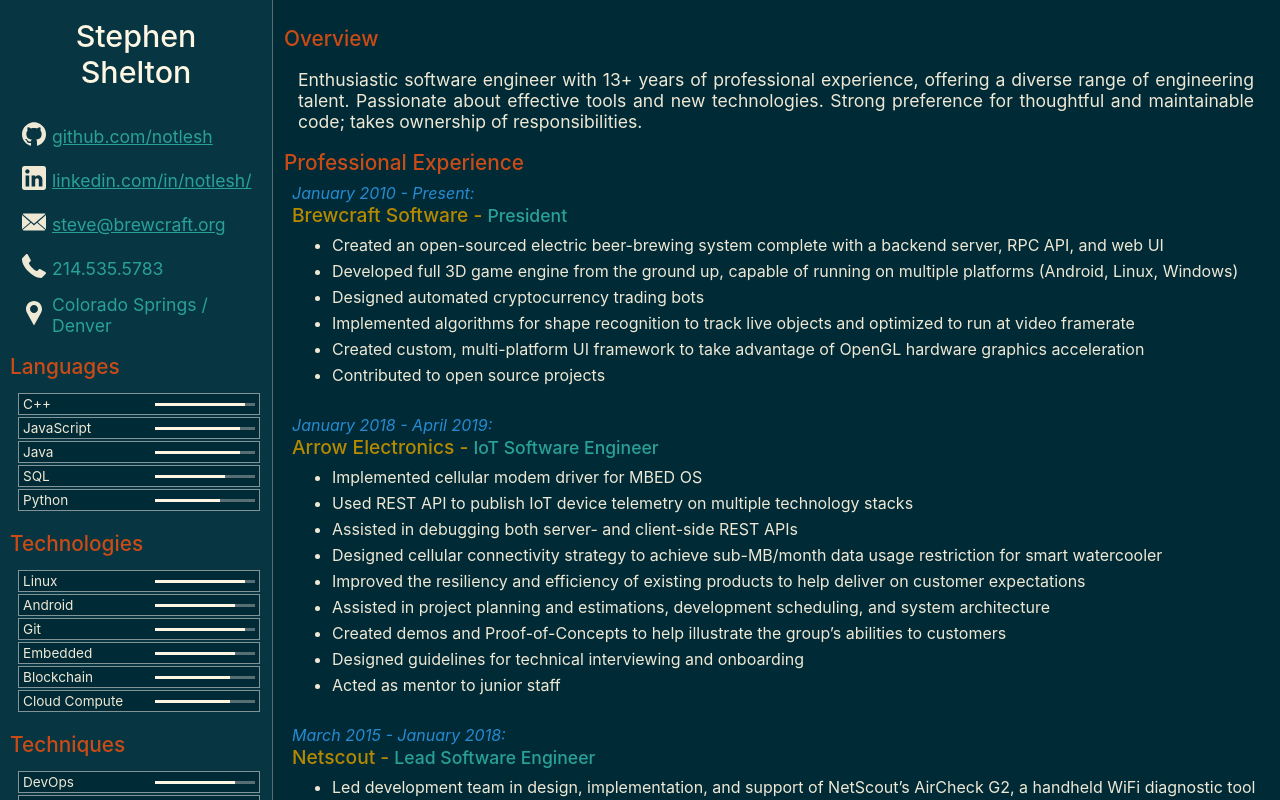
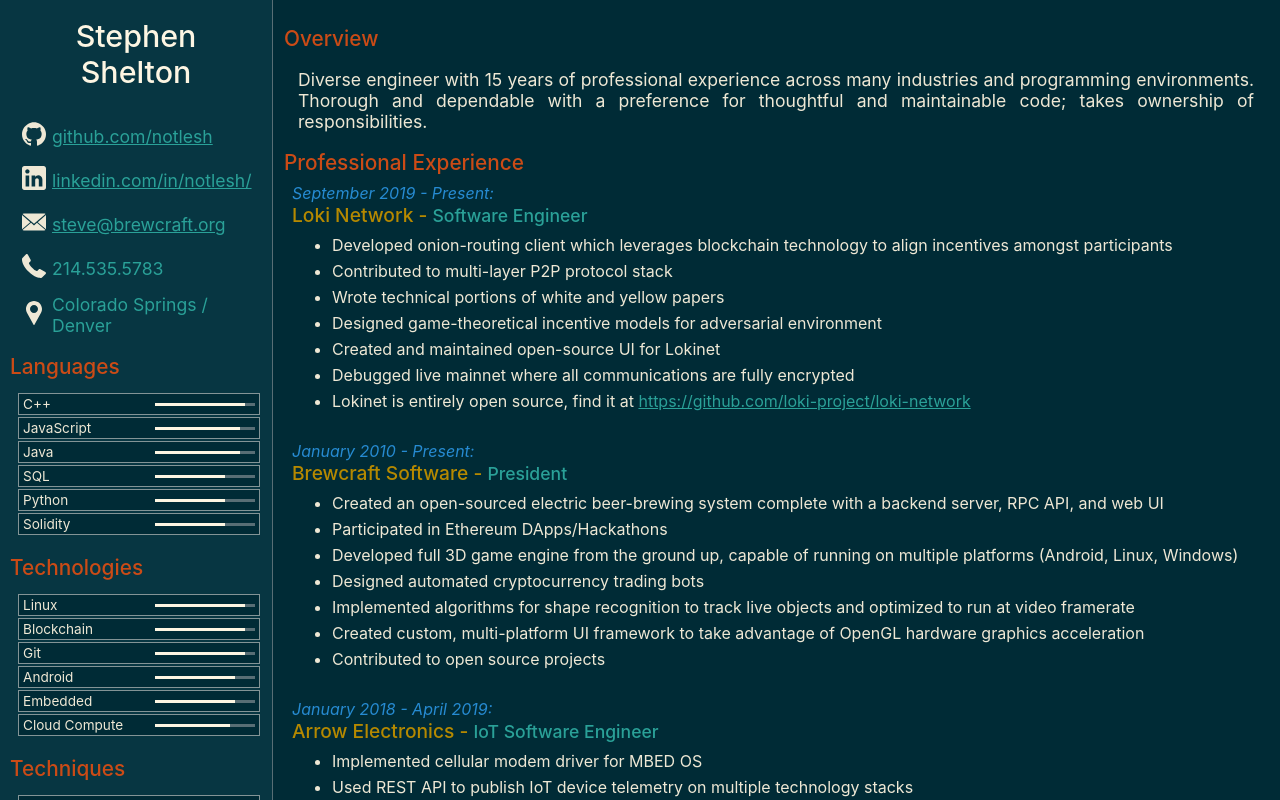
Before and after one commit to notlesh/stephen-shelton-resume, a React (Create React App) app: page / in a window 1280 px wide. Shown: the top 800 px of the page. Built offline with nearby package versions, Linux system fonts and the light colour scheme.

Commit message:
Add Lokinet experience

```diff
--- a/src/RoleContainer.js
+++ b/src/RoleContainer.js
@@ -11,7 +11,7 @@
         <span className="roleTitle">{props.role.title}</span>
         <ul className="roleList">
           {props.role.points.map(point =>
-            <li key={point} className="roleListItem">{point}</li>
+            <li key={point} className="roleListItem" dangerouslySetInnerHTML={{__html: point}}></li>
           )}
         </ul>
       </div>
--- a/src/data.js
+++ b/src/data.js
@@ -14,20 +14,21 @@
     link: "https://github.com/notlesh",
     short: "github.com/notlesh",
   },
-  description: "Enthusiastic software engineer with 13+ years of professional experience, offering a diverse range of engineering talent. Passionate about effective tools and new technologies. Strong preference for thoughtful and maintainable code; takes ownership of responsibilities.",
+  description: "Diverse engineer with 15 years of professional experience across many industries and programming environments. Thorough and dependable with a preference for thoughtful and maintainable code; takes ownership of responsibilities.",
   languages: [
     {name: "C++", strength: 0.9, },
     {name: "JavaScript", strength: 0.85, },
     {name: "Java", strength: 0.85, },
     {name: "SQL", strength: 0.7, },
-    {name: "Python", strength: 0.65, },
+    {name: "Python", strength: 0.7, },
+    {name: "Solidity", strength: 0.7, },
   ],
   technologies: [
     {name: "Linux", strength: 0.9, },
+    {name: "Blockchain", strength: 0.9, },
+    {name: "Git", strength: 0.9, },
     {name: "Android", strength: 0.8, },
-    {name: "Git", strength: 0.9, },
     {name: "Embedded", strength: 0.8, },
-    {name: "Blockchain", strength: 0.75, },
     {name: "Cloud Compute", strength: 0.75, },
   ],
   techniques: [
@@ -41,12 +42,27 @@
     {name: "Mentoring", strength: 0.8, },
   ],
   roles: [
+    { start: "September 2019",
+      end: "Present",
+      org: "Loki Network",
+      title: "Software Engineer",
+      points: [
+        "Developed onion-routing client which leverages blockchain technology to align incentives amongst participants",
+        "Contributed to multi-layer P2P protocol stack",
+        "Wrote technical portions of white and yellow papers",
+        "Designed game-theoretical incentive models for adversarial environment",
+        "Created and maintained open-source UI for Lokinet",
+        "Debugged live mainnet where all communications are fully encrypted",
+        "Lokinet is entirely open source, find it at <a href='https://github.com/loki-project/loki-network'>https://github.com/loki-project/loki-network</a>",
+      ],
+    },
     { start: "January 2010",
       end: "Present",
       org: "Brewcraft Software",
       title: "President",
       points: [
         "Created an open-sourced electric beer-brewing system complete with a backend server, RPC API, and web UI",
+        "Participated in Ethereum DApps/Hackathons",
         "Developed full 3D game engine from the ground up, capable of running on multiple platforms (Android, Linux, Windows)",
         "Designed automated cryptocurrency trading bots",
         "Implemented algorithms for shape recognition to track live objects and optimized to run at video framerate",
```
